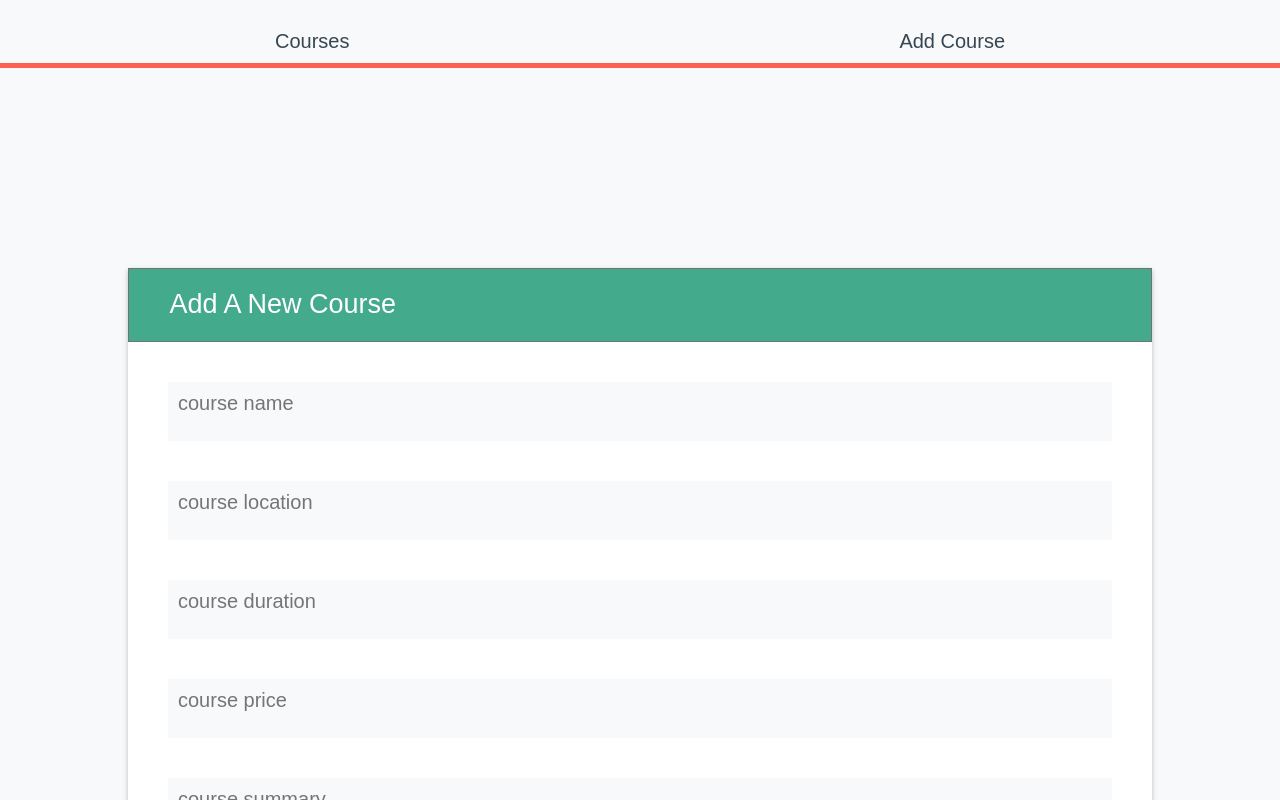
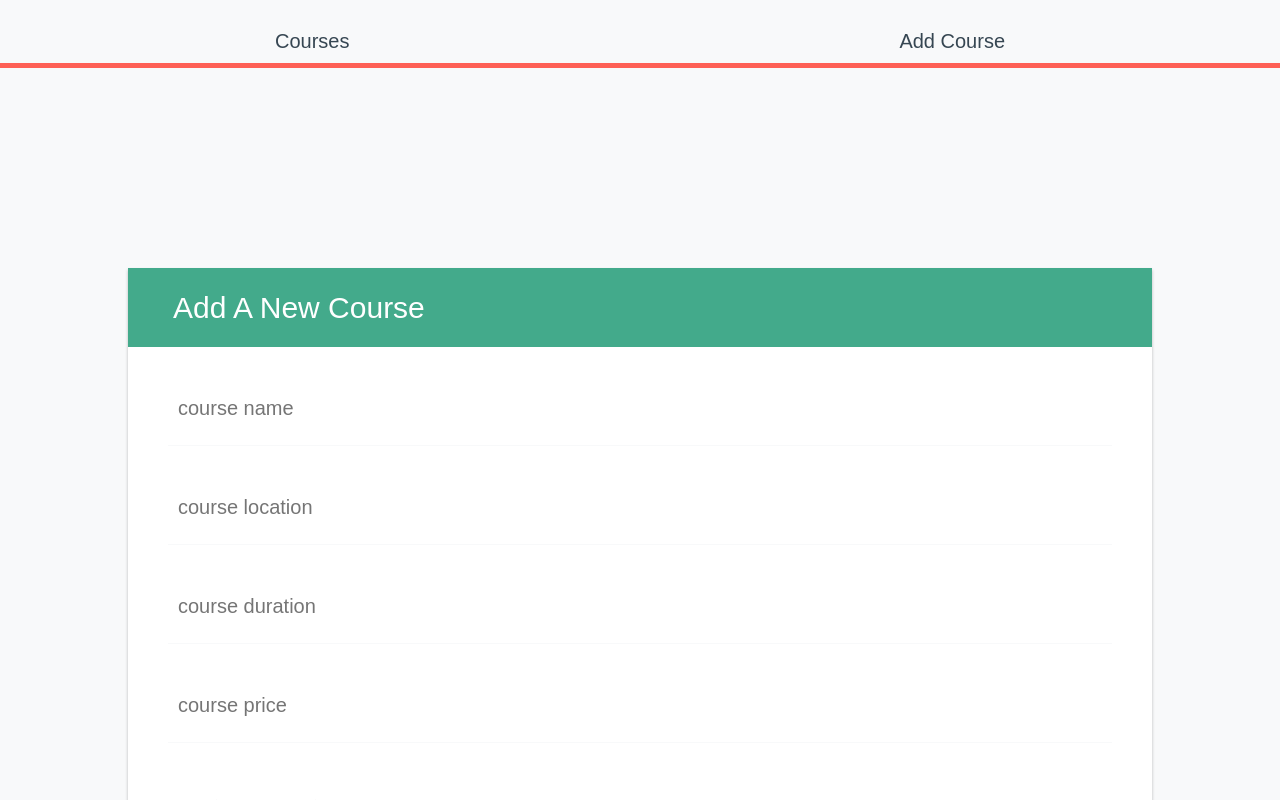
Before and after one commit to seanpursani/courseology-front-end, a React (Create React App) app: page /add-course in a window 1280 px wide. Shown: the top 800 px of the page. Built offline with nearby package versions, Linux system fonts and the light colour scheme; no server answers.

Commit message:
add courses styling

```diff
--- a/src/components/AddCourse/AddCourse.jsx
+++ b/src/components/AddCourse/AddCourse.jsx
@@ -39,33 +39,37 @@ const AddCourse = (props) => {
 
   return (
     <div className="log-form">
-      <h2>Add A New Course</h2>
-      <form onSubmit={handleSubmit(onSubmit)}>
+      <h2 className='log-form__header'>Add A New Course</h2>
+      <form className="log-form__form" onSubmit={handleSubmit(onSubmit)}>
         <input
+          className='log-form__form__input-area'
           type="text"
           placeholder="course name"
           {...register("name", {
             required: "Please enter a course name"
           })}
         />
-        {errors.name && <p className='log-form__error'>{errors.name.message}</p>}
+        {errors.name && <p className="log-form__form__error">{errors.name.message}</p>}
         <input
+          className='log-form__form__input-area'
           type="text"
           placeholder="course location"
           {...register("location", {
             required: "Enter a course location"
           })}
         />
-        {errors.location && <p className='log-form__error'>{errors.location.message}</p>}
+        {errors.location && <p className="log-form__form__error">{errors.location.message}</p>}
         <input
+          className='log-form__form__input-area'
           type="text"
           placeholder="course duration"
           {...register("duration", {
             required: "Enter a course duration"
           })}
         />
-        {errors.duration && <p className='log-form__error'>{errors.duration.message}</p>}
+        {errors.duration && <p className="log-form__form__error">{errors.duration.message}</p>}
         <input
+          className='log-form__form__input-area'
           type="text"
           placeholder="course price"
           {...register("price", {
@@ -76,16 +80,17 @@ const AddCourse = (props) => {
             required: "Enter a valid course price"
           })}
         />
-        {errors.price && <p className='log-form__error'>{errors.price.message}</p>}
+        {errors.price && <p className="log-form__form__error">{errors.price.message}</p>}
         <input
+          className='log-form__form__input-area'
           type="text"
           placeholder="course summary"
           {...register("summary", {
             required: "Enter a course summary"
           })}
         />
-        {errors.summary && <p className='log-form__error'>{errors.summary.message}</p>}
-        <div className='btn-wrapper'>
+        {errors.summary && <p className="log-form__form__error">{errors.summary.message}</p>}
+        <div className='log-form__form__btn-wrapper'>
           <Link to="/courseology">
             <button type="submit" className="btn">Cancel</button>
           </Link>
--- a/src/components/AddCourse/AddCourse.scss
+++ b/src/components/AddCourse/AddCourse.scss
@@ -4,33 +4,22 @@
   width: 80vw;
   background: #ffff;
   margin: 200px auto;
-  box-shadow: 0px 2px 5px rgba(0,0,0,.25);
+  box-shadow: 0px 2px 3px rgba(0,0,0,.25);
 
-
-  &__error::before {
-    display: inline;
-    content: "⚠ ";
+  &__header {
+    color: #ffff;
+    font-size: 1.5em;
+    background: #43aa8b;
+    padding: .75em 1em .75em 1.5em;
+    font-weight: 200;
   }
 
-  form {
+  &__form {
     display: block;
     padding: 2em;
     background-color: $white-colour;
-  }
 
-  h2 {
-    color: #ffff;
-    font-size: 1.35em;
-    display: block;
-    background: #43aa8b;
-    padding: .75em 1em .75em 1.5em;
-    box-shadow:inset 0px 1px 1px fadeout($white-colour, 95%);
-    border: 1px solid darken(grey, 5%);
-    margin: 0;
-    font-weight: 200;
-  }
-
-  input {
+    &__input-area {
       display: block;
       margin: auto auto;
       width: 100%;
@@ -38,6 +27,7 @@
       padding: .5em .5em;
       border: none;
       border-bottom: 1px solid $white-grey-colour;
+      background-color: $white-colour;
       padding-bottom: 1.25em;
       color: #757575;
       &:focus {
@@ -45,9 +35,15 @@
       }
     }
 
-  .btn-wrapper {
+    &__error::before {
+      display: inline;
+      content: "⚠ ";
+    }
+
+    &__btn-wrapper {
       display: flex;
       justify-content: flex-end;
+      background-color: $white-colour;
     }
 
     .btn {
@@ -70,3 +66,4 @@
       }
     }
   }
+}
```
Lines whose indentation alone changed are shown as unchanged.
